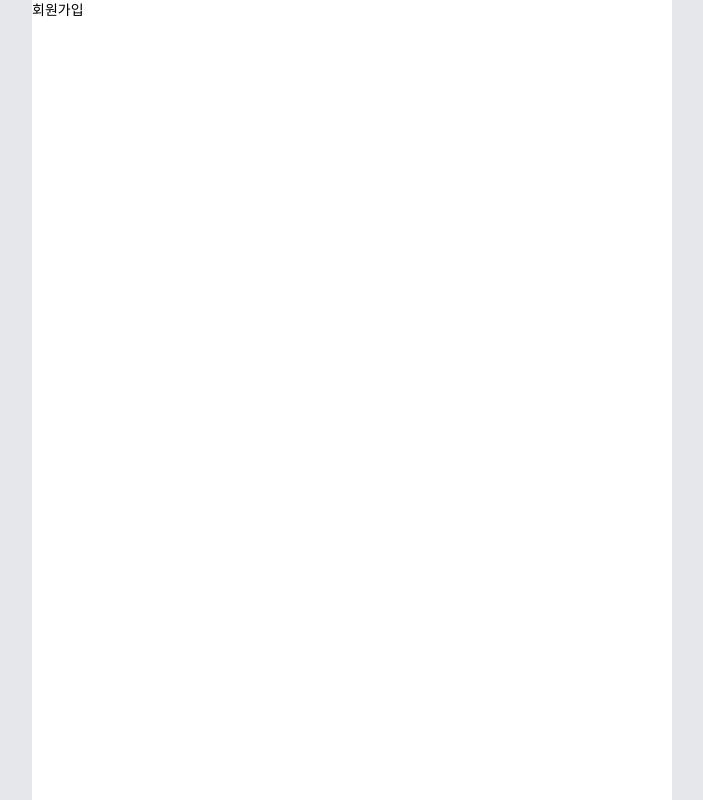
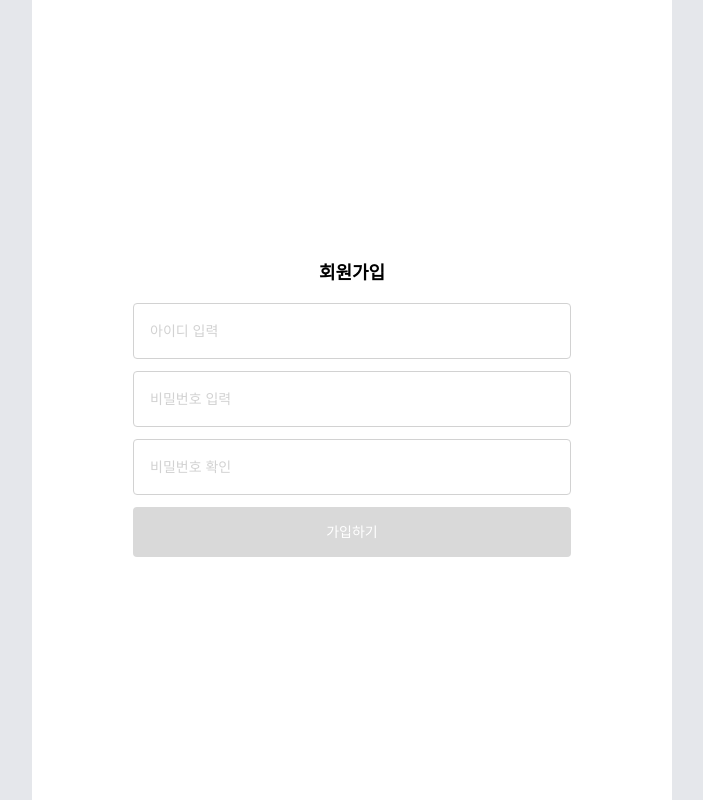
Before and after one commit to We-LGD/ddoon-ddoon, a React (Vite) app: page /signup in a window 1280 px wide. Shown: the whole page, without its empty margins (288-991 px from the left). Built offline with nearby package versions, Linux system fonts and the light colour scheme; a web font is replaced by a local one.

Commit message:
feat: 회원가입 UI 작업

```diff
--- a/src/pages/SignUp.tsx
+++ b/src/pages/SignUp.tsx
@@ -1,5 +1,57 @@
+import { useEffect, useState } from 'react';
+import { useNavigate } from 'react-router-dom';
+import useInputStore from '@/store/useInputStore';
+import Button from '@/shared/components/atoms/Button';
+import Input from '@/shared/components/atoms/Input';
+import Title from '@/shared/components/atoms/Title';
+import { isValidId, isValidPassword } from '@/utils/validation';
+
 function SignUp() {
-  return <div>회원가입</div>;
+  const navigate = useNavigate();
+  const { inputs, resetInputs } = useInputStore();
+  const { id, password, passwordCheck } = inputs;
+  const [disabledBtn, setDisabledBtn] = useState(true);
+
+  const handleClick = () => {
+    if (id && password && passwordCheck) {
+      console.log(id, password, passwordCheck); //TODO: 데이터 확인 용, 백엔드 작업 후 삭제 예정
+      resetInputs();
+      navigate('/');
+    }
+  };
+
+  useEffect(() => {
+    if (id && password && passwordCheck) {
+      setDisabledBtn(false);
+    }
+  }, [id, password, passwordCheck]);
+
+  return (
+    <div className="flex flex-col justify-center items-center h-full">
+      <Title>회원가입</Title>
+      <div className="flex flex-col gap-3">
+        <div>
+          <Input theme="auth" name="id" placeholder="아이디 입력" maxLength={20} />
+          {id && !isValidId(id) && (
+            <p className="mt-1 text-[#ff4949]">4-20자, 최소 하나의 영문자가 포함되도록 작성해주세요.</p>
+          )}
+        </div>
+        <div>
+          <Input theme="auth" type="password" name="password" placeholder="비밀번호 입력" maxLength={20} />
+          {password && !isValidPassword(password) && (
+            <p className="mt-1 text-[#ff4949]">최소 8자, 하나 이상의 영문(대소문자), 숫자, 특수 문자를 포함해주세요.</p>
+          )}
+        </div>
+        <div>
+          <Input theme="auth" type="password" name="passwordCheck" placeholder="비밀번호 확인" maxLength={20} />
+          {password !== passwordCheck && <p className="mt-1 text-[#ff4949]">비밀번호가 일치하지 않습니다.</p>}
+        </div>
+        <Button event={handleClick} theme="auth" disabled={disabledBtn}>
+          가입하기
+        </Button>
+      </div>
+    </div>
+  );
 }
 
 export default SignUp;
--- /dev/null
+++ b/src/utils/validation.ts
@@ -0,0 +1,21 @@
+/**
+ * 아이디 유효성 검사 함수
+ * - 조건: 영문자(소문자 필수) + 선택적으로 숫자, `_` 포함. 4~20자
+ * @param id - 검사할 아이디 문자열
+ * @returns boolean - 유효성 검사 결과
+ */
+export const isValidId = (id: string): boolean => {
+  const idRegex = /^(?=.*[a-z])[a-z0-9_]{4,20}$/;
+  return idRegex.test(id);
+};
+
+/**
+ * 비밀번호 유효성 검사 함수
+ * - 조건: 8-64자, 하나 이상의 영문(대소문자), 숫자, 특수 문자 포함
+ * @param password - 검사할 비밀번호 문자열
+ * @returns boolean - 유효성 검사 결과
+ */
+export const isValidPassword = (password: string): boolean => {
+  const passwordRegex = /^(?=.*[A-Za-z])(?=.*\d)(?=.*[@$!%*?&#])[A-Za-z\d@$!%*?&#]{8,64}$/;
+  return passwordRegex.test(password);
+};
```
